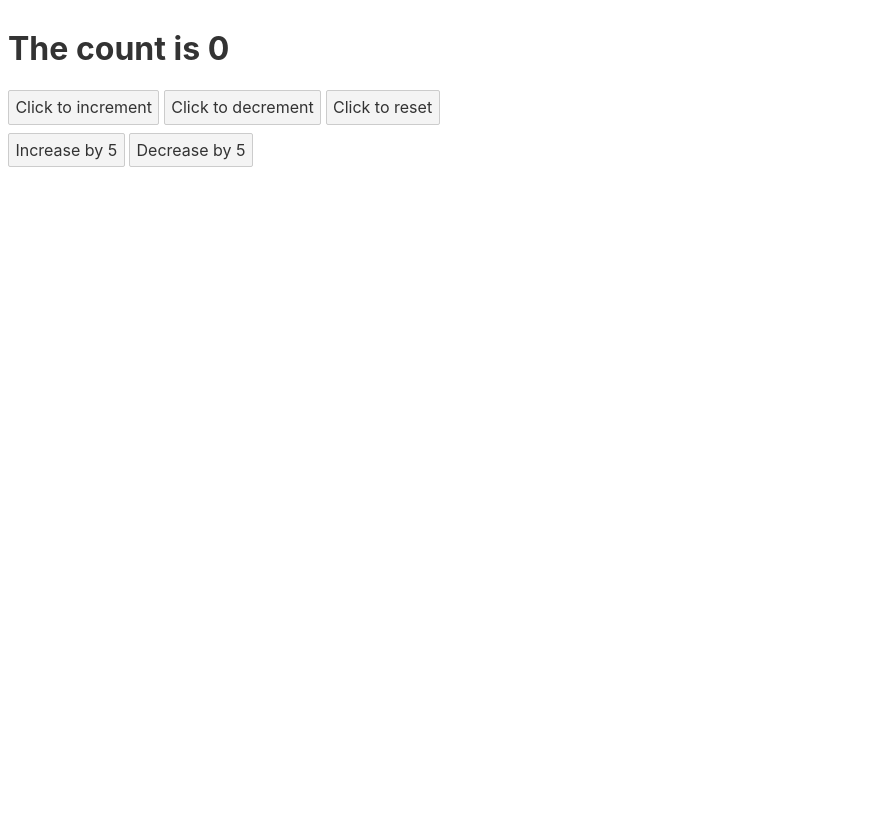
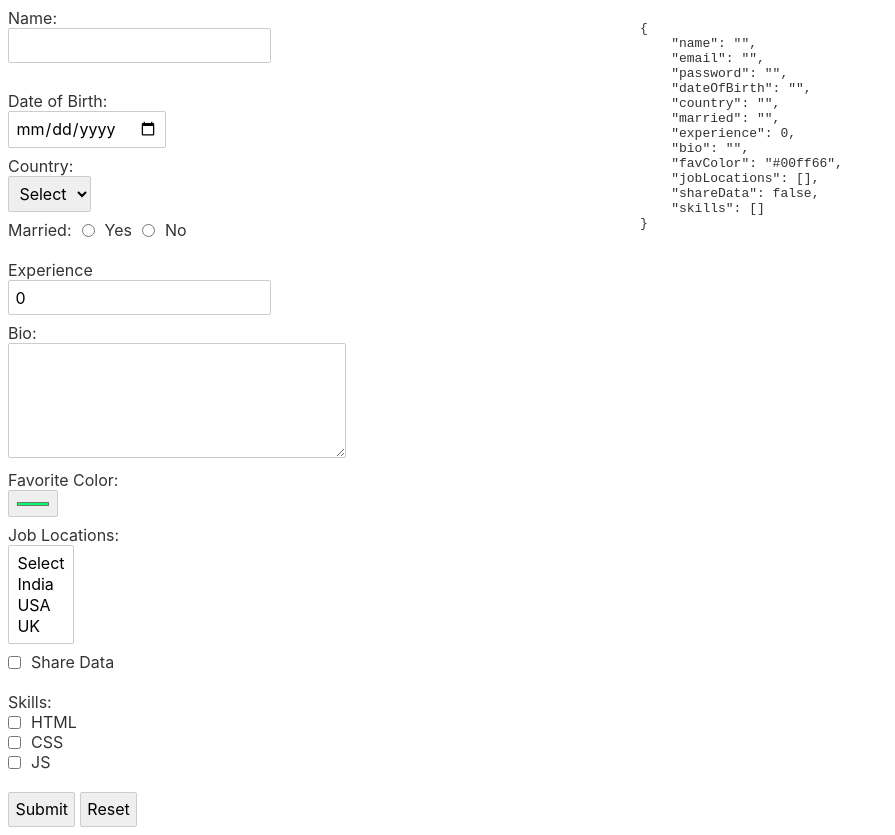
Before and after one commit to SushanthK07/svelte-fundamentals, a Svelte app: page / in a window 1280 px wide. Shown: the whole page, without its empty margins (0-895 px from the left). Before the commit the page ends 800 px from the top, so only its background shows below. Built offline with nearby package versions, Linux system fonts and the light colour scheme.

Commit message:
form inputs handling and binding values

```diff
--- /dev/null
+++ b/src/Form.svelte
@@ -0,0 +1,184 @@
+<script>
+  const formValues = {
+    name: "",
+    email: "",
+    password: "",
+    dateOfBirth: "",
+    country: "",
+    married: "",
+    experience: 0,
+    bio: "",
+    favColor: "#00ff66",
+    jobLocations: [],
+    shareData: false,
+    skills: [],
+  };
+
+  const submitForm = (event) => {
+    // event.preventDefault();
+    console.log(formValues);
+  };
+</script>
+
+<main>
+  <form action="post" on:submit|preventDefault={submitForm}>
+    <label for="name">Name:</label>
+    <input type="text" id="name" name="name" bind:value={formValues.name} />
+    <br />
+    <!-- <label for="email">Email:</label>
+    <input type="email" id="email" name="email" bind:value={formValues.email} />
+    <br />
+    <label for="password">Password:</label>
+    <input
+      type="password"
+      id="password"
+      name="password"
+      bind:value={formValues.password}
+    /> -->
+    <br />
+    <label for="dateOfBirth">Date of Birth:</label>
+    <input
+      type="date"
+      id="dateOfBirth"
+      name="dateOfBirth"
+      bind:value={formValues.dateOfBirth}
+    />
+    <br />
+    <label for="country">Country:</label>
+    <select name="country" id="country" bind:value={formValues.country}>
+      <option value="">Select</option>
+      <option value="India">India</option>
+      <option value="USA">USA</option>
+      <option value="UK">UK</option>
+    </select>
+    <br />
+    <div class="flex">
+      <label for="married">Married:</label>
+      <input
+        type="radio"
+        id="marriedYes"
+        name="married"
+        value="yes"
+        bind:group={formValues.married}
+      />
+      <label for="marriedYes">Yes</label>
+      <input
+        type="radio"
+        id="marriedNo"
+        name="married"
+        value="no"
+        bind:group={formValues.married}
+      />
+      <label for="marriedNo">No</label>
+    </div>
+    <br />
+    <label for="experience">Experience</label>
+    <input
+      type="number"
+      name="experience"
+      id="experience"
+      bind:value={formValues.experience}
+    />
+    <br />
+    <label for="bio">Bio:</label>
+    <textarea
+      name="bio"
+      id="bio"
+      cols="30"
+      rows="5"
+      bind:value={formValues.bio}
+    />
+    <br />
+    <label for="favColor">Favorite Color:</label>
+    <input
+      type="color"
+      name="favColor"
+      id="favColor"
+      bind:value={formValues.favColor}
+    />
+    <br />
+    <label for="jobLocations">Job Locations:</label>
+    <select
+      name="jobLocations"
+      id="jobLocations"
+      multiple
+      bind:value={formValues.jobLocations}
+    >
+      <option value="">Select</option>
+      <option value="India">India</option>
+      <option value="USA">USA</option>
+      <option value="UK">UK</option>
+    </select>
+    <br />
+    <div class="flex">
+      <input
+        type="checkbox"
+        name="shareData"
+        id="shareData"
+        bind:checked={formValues.shareData}
+      />
+      <label for="shareData">Share Data</label>
+    </div>
+    <br />
+    <label for="skills">Skills:</label>
+    <div class="flex">
+      <input
+        type="checkbox"
+        name="html"
+        id="html"
+        value="HTML"
+        bind:group={formValues.skills}
+      />
+      <label for="html">HTML</label>
+    </div>
+    <div class="flex">
+      <input
+        type="checkbox"
+        name="css"
+        id="css"
+        value="CSS"
+        bind:group={formValues.skills}
+      />
+      <label for="css">CSS</label>
+    </div>
+    <div class="flex">
+      <input
+        type="checkbox"
+        name="js"
+        id="js"
+        value="JS"
+        bind:group={formValues.skills}
+      />
+      <label for="js">JS</label>
+    </div>
+    <br />
+    <input type="submit" value="Submit" />
+    <input type="reset" value="Reset" />
+  </form>
+  <br />
+  <div class="formValuesContainer">
+    <pre>{JSON.stringify(formValues, null, 4)}</pre>
+  </div>
+</main>
+
+<style>
+  main {
+    display: flex;
+    justify-content: space-between;
+    gap: 10px;
+  }
+
+  .flex {
+    display: flex;
+    align-items: center;
+    gap: 10px;
+  }
+
+  .formValuesContainer {
+    width: 50%;
+  }
+
+  div > input {
+    margin: 0;
+  }
+</style>
--- a/src/main.js
+++ b/src/main.js
@@ -1,8 +1,9 @@
 import App from "./App.svelte";
 import ConditionalRendering from "./ConditionalRendering.svelte";
 import Counter from "./Counter.svelte";
+import Form from "./Form.svelte";
 
-const app = new Counter({
+const app = new Form({
   target: document.body,
 });
 
```
